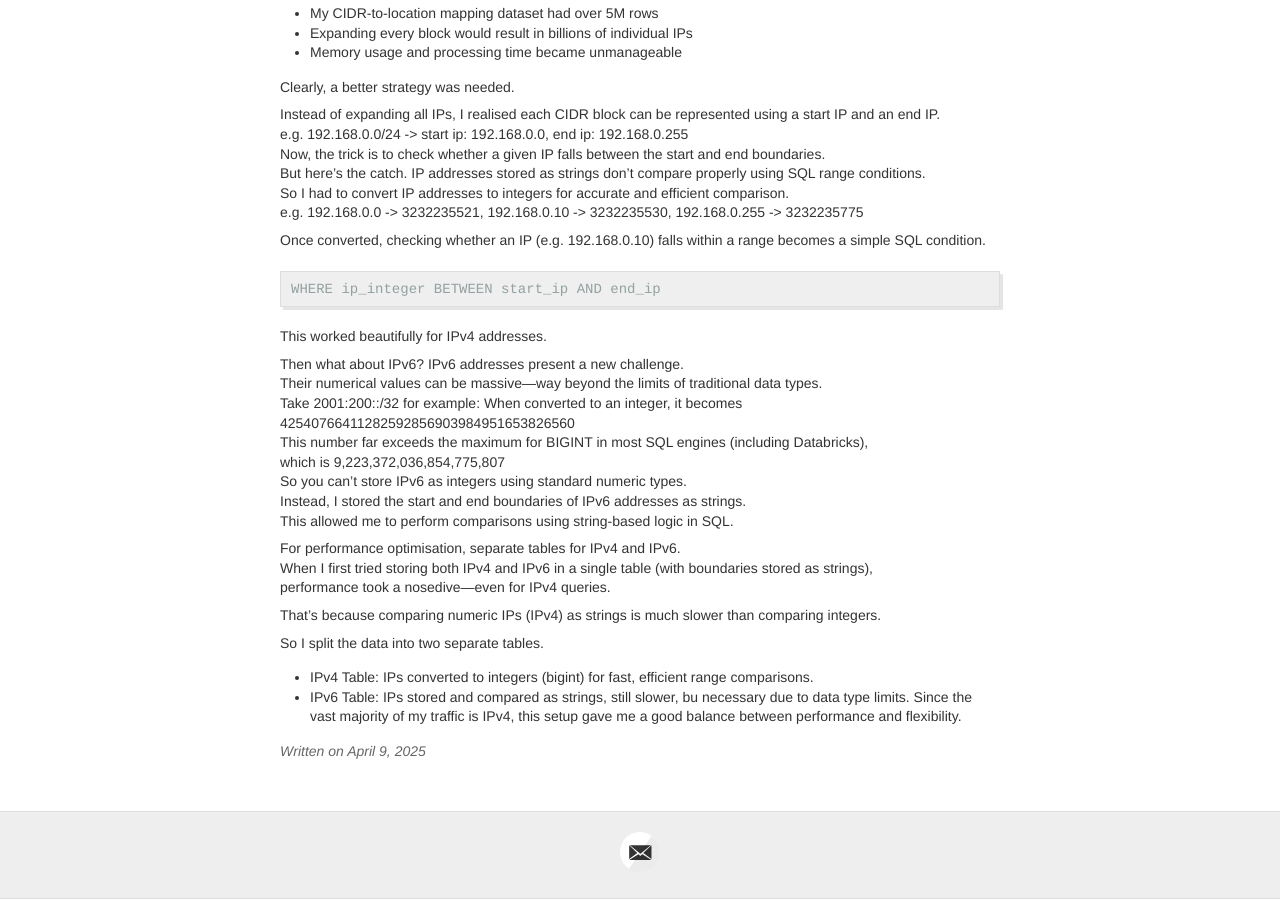
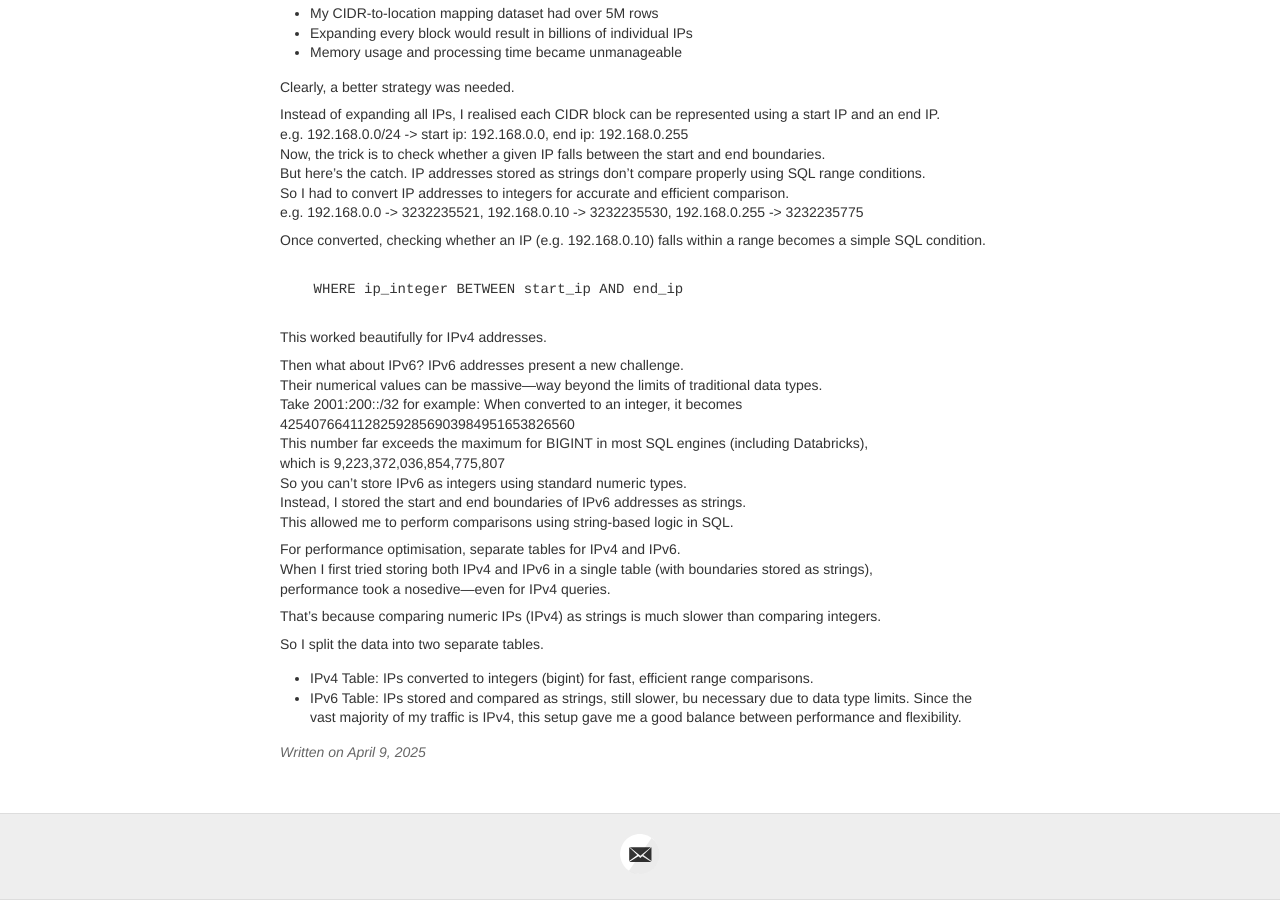
Before and after one commit to noahtjkim/noahtjkim.github.io, a Jekyll site: the page built from _posts/2025-04-09-Efficiently-Mapping-IP-to-Geolocation.md, in a window 1280 px wide and 900 px high, scrolled down 723 px. Built offline with Jekyll 4.4.1, drawn with Linux system fonts in a browser that asks for light colours.

Commit message:
Update 2025-04-09-Efficiently-Mapping-IP-to-Geolocation.md

```diff
--- a/_posts/2025-04-09-Efficiently-Mapping-IP-to-Geolocation.md
+++ b/_posts/2025-04-09-Efficiently-Mapping-IP-to-Geolocation.md
@@ -44,9 +44,11 @@ So I had to convert IP addresses to integers for accurate and efficient comparis
 e.g. 192.168.0.0 -> 3232235521, 192.168.0.10 -> 3232235530, 192.168.0.255 -> 3232235775
 
 Once converted, checking whether an IP (e.g. 192.168.0.10) falls within a range becomes a simple SQL condition.
-{% highlight python %}
-WHERE ip_integer BETWEEN start_ip AND end_ip
-{% endhighlight %}
+<pre>
+  <code class = "sql">
+    WHERE ip_integer BETWEEN start_ip AND end_ip
+  </code>
+</pre>
 This worked beautifully for IPv4 addresses.
 
 Then what about IPv6? IPv6 addresses present a new challenge.
```
